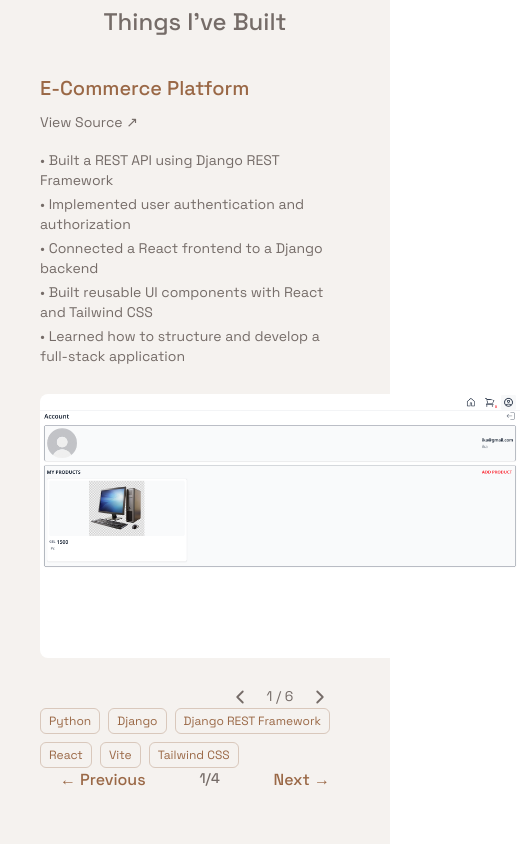
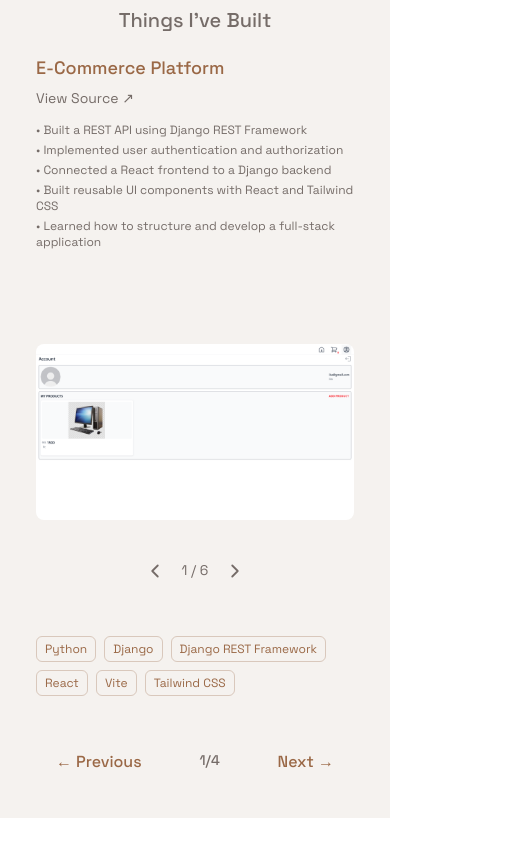
Before and after one commit to ikamania/mani-portfolio, a React (Vite) app in the folder portfolio/: page /#/ in a window 390 px wide. Shown: the part 2558-3402 px from the top of the page, 520 px wide, since content can reach past the window. After the commit the page ends 3376 px from the top, so only its background shows below. Built offline with nearby package versions, Linux system fonts and the light colour scheme.

Commit message:
fix: improve project responsiveness on mobile

```diff
--- a/portfolio/src/components/Projects.tsx
+++ b/portfolio/src/components/Projects.tsx
@@ -55,14 +55,14 @@ function Projects() {
 
   return (
     <div className="flex flex-1 flex-col">
-      <h1 className="mb-4 text-center text-2xl font-medium text-muted">
+      <h1 className="mb-2 text-center text-xl font-medium text-muted sm:mb-4 sm:text-2xl">
         Things I've Built
       </h1>
 
-      <div className="flex flex-1 flex-col justify-between p-5">
-        <div className="flex flex-col gap-4 sm:flex-row sm:justify-between">
+      <div className="flex flex-1 flex-col justify-between px-4 py-3 sm:p-5">
+        <div className="flex flex-col gap-3 sm:flex-row sm:justify-between sm:gap-4">
           <div>
-            <h2 className="mb-2 text-xl font-medium text-accent">
+            <h2 className="mb-1 text-lg font-medium text-accent sm:mb-2 sm:text-xl">
               {project.title}
             </h2>
 
@@ -78,7 +78,7 @@ function Projects() {
             </a>
           </div>
 
-          <ul className="max-w-sm space-y-1 text-sm text-muted">
+          <ul className="max-w-sm space-y-1 text-xs text-muted sm:text-sm">
             {project.learned.map((item) => (
               <li key={item}>• {item}</li>
             ))}
--- a/portfolio/src/components/projects/PictureStack.tsx
+++ b/portfolio/src/components/projects/PictureStack.tsx
@@ -26,16 +26,16 @@ function PictureStack({ images }: PictureStackProps) {
 
   return (
     <div className="flex w-full">
-      <div className="flex flex-col items-center">
-        <div className="flex h-[20rem] w-[30rem] items-center justify-center">
+      <div className="flex flex-col">
+        <div className="flex h-[16rem] w-full max-w-[30rem] items-center justify-center sm:h-[20rem]">
           <img
             src={images[current]}
-            alt={`Screenshot ${current + 1}`}
+            alt="screenshot"
             className="max-h-full max-w-full rounded-lg object-contain"
           />
         </div>
 
-        <div className="flex gap-[1rem] text-muted">
+        <div className="flex gap-[1rem] text-muted w-full justify-center">
           <LuChevronLeft
             onClick={previous}
             size={22}
```
